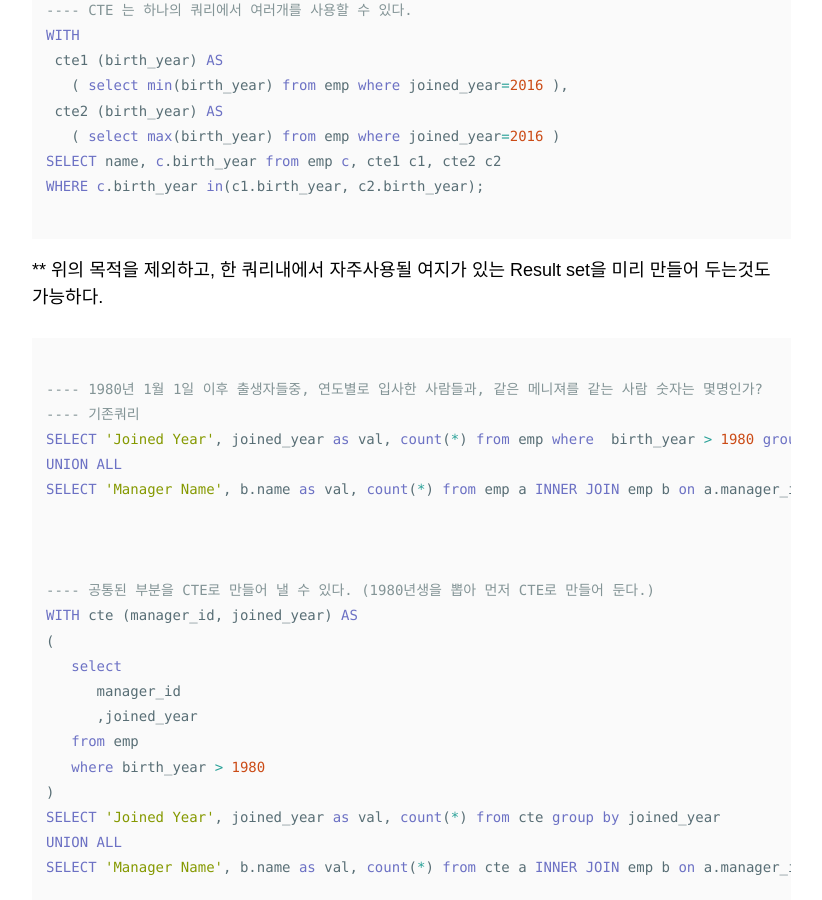
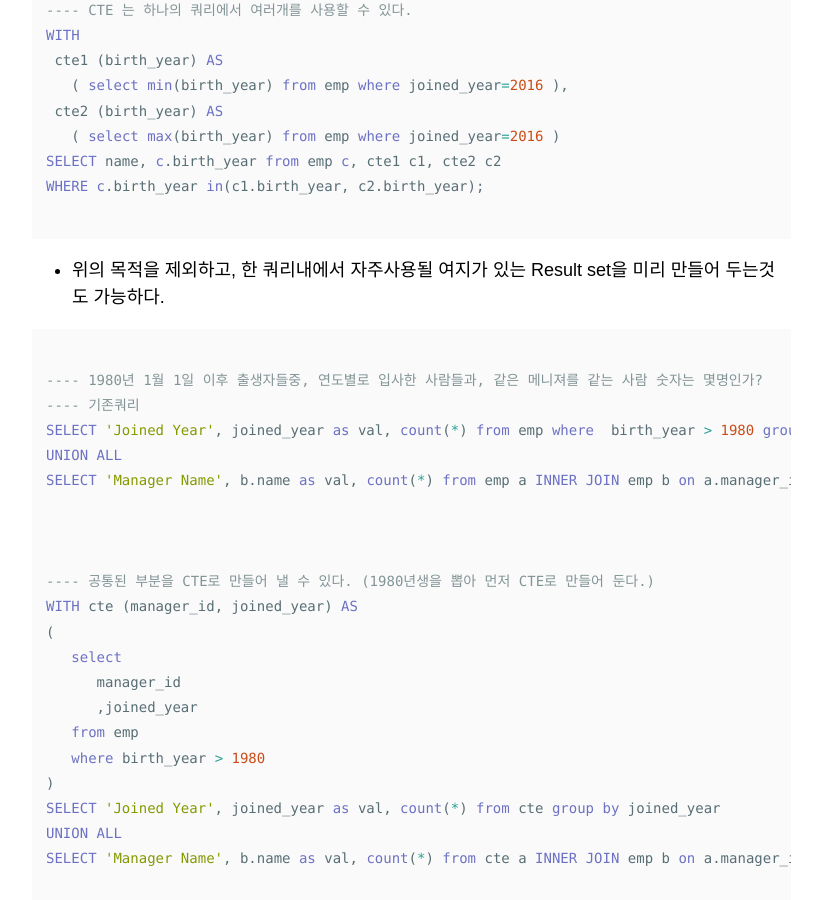
Before and after one commit to minsql/minsql.github.io, a Jekyll site: the page built from _posts/blog/2019-01-18-MySQL8.0 Common Table Expression.md, in a window 1280 px wide and 900 px high, scrolled down 2293 px. Shown: the whole window, without its empty margins (343-1165 px from the left). Built offline with Jekyll 4.4.1, drawn with Linux system fonts in a browser that asks for light colours; nearby versions of some CDN libraries; some web fonts are replaced; comment, search, counter and statistics services are not loaded.

````diff
--- a/_posts/blog/2019-01-18-MySQL8.0 Common Table Expression.md
+++ b/_posts/blog/2019-01-18-MySQL8.0 Common Table Expression.md
@@ -104,7 +104,7 @@ WHERE c.birth_year in(c1.birth_year, c2.birth_year);
 
 ```
 
-** 위의 목적을 제외하고, 한 쿼리내에서 자주사용될 여지가 있는 Result set을 미리 만들어 두는것도 가능하다.
+ * 위의 목적을 제외하고, 한 쿼리내에서 자주사용될 여지가 있는 Result set을 미리 만들어 두는것도 가능하다.
 
 ```sql
 
````
